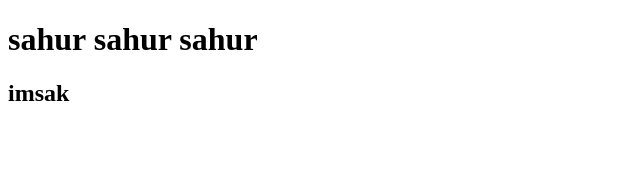
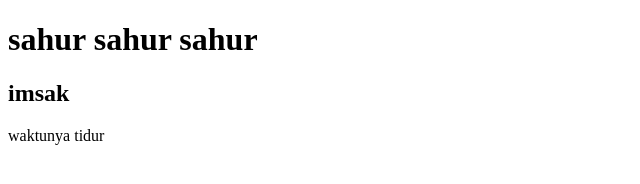
Before and after one commit to 16110336/amikom, a plain HTML site: page index.html in a window 1280 px wide. Shown: the whole page, without its empty margins (0-640 px from the left). Drawn offline with Linux system fonts and the light colour scheme.

Commit message:
tambahan

```diff
--- a/index.html
+++ b/index.html
@@ -7,6 +7,7 @@
 
 <h1>sahur sahur sahur</h1>
 <h2>imsak</h2>
+<p>waktunya tidur</p>
 
 </body>
 </html>
```
